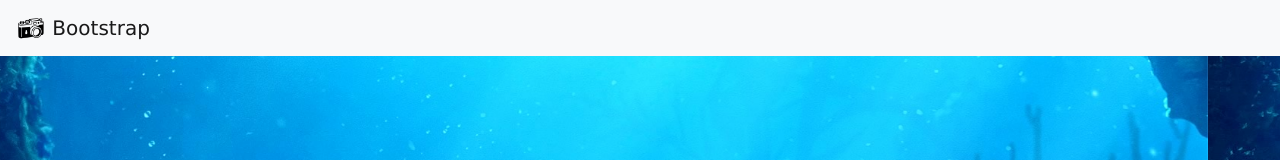
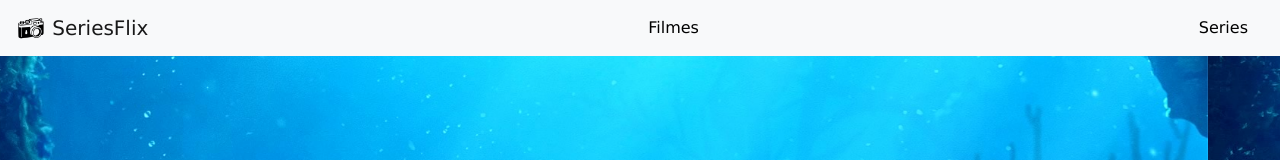
Before and after one commit to Raquellopes10/Site_filmes, a plain HTML site: page index.html in a window 1280 px wide. Shown: the top 160 px of the page. Drawn offline with nearby package versions, Linux system fonts and the light colour scheme.

Commit message:
mudança dentro do meu

```diff
--- a/css/estilo.css
+++ b/css/estilo.css
@@ -15,6 +15,11 @@
 
 body {
   background-color: #fff;
+}
+
+.nav-link{
+  text-decoration: none;
+  color: black;
 }
 
 .flix-container {
--- a/index.html
+++ b/index.html
@@ -27,7 +27,9 @@
 <nav class="navbar navbar-light bg-light">
   <a class="navbar-brand" href="#">
     <img src="img/camera.png" width="30" height="30" class="d-inline-block align-top" alt="">
-    Bootstrap
+    SeriesFlix
+	<a class="nav-link" href="#">Filmes</a>
+    <a class="nav-link" href="#">Series</a>
   </a>
 </nav>
 	<div id="carouselExampleIndicators" class="carousel slide" data-ride="carousel">
```
